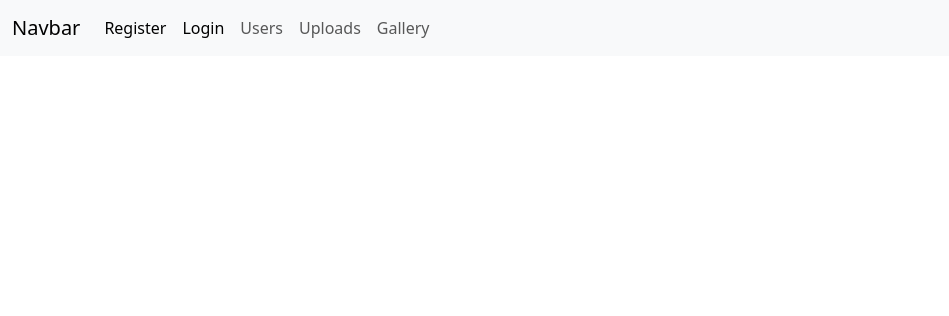
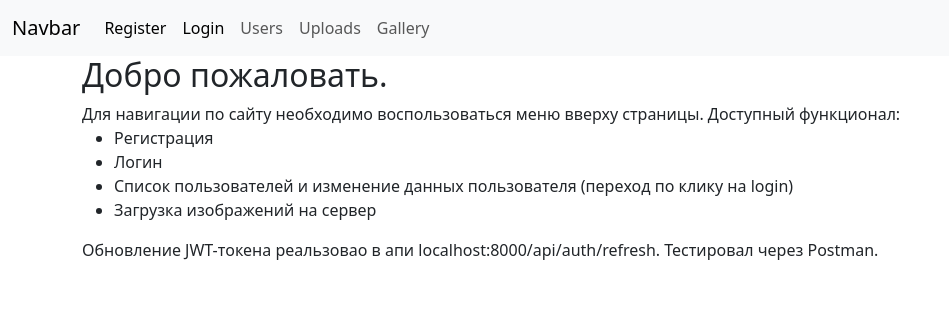
Before and after one commit to dshastin/SberShuttleExam, a FastAPI app: page /pages/ in a window 1280 px wide. Shown: the top 316 px of the page, without its empty margins (0-949 px from the left). Run offline with FastAPI, Linux system fonts and the light colour scheme.

Commit message:
repair docs

```diff
--- a/ui/src/api/v1/auth/__init__.py
+++ b/ui/src/api/v1/auth/__init__.py
@@ -1,6 +1,5 @@
 from fastapi import APIRouter
 
-# from api.v1.auth.change import change_router
 from api.v1.auth.login import login_router
 from api.v1.auth.refresh_token import refresh_token_router
 from api.v1.auth.register import register_router
@@ -9,5 +8,4 @@ auth_router = APIRouter(prefix="/auth")
 
 auth_router.include_router(register_router)
 auth_router.include_router(login_router)
-# auth_router.include_router(change_router)
 auth_router.include_router(refresh_token_router)
--- a/ui/src/main.py
+++ b/ui/src/main.py
@@ -36,8 +36,3 @@ app.include_router(auth_router, prefix='/api')
 app.include_router(uploads_router, prefix='/api')
 app.include_router(pages_router, prefix='/pages')
 app.include_router(users_router, prefix='/api')
-
-
-@app.get('/demo/{path:path}')
-async def html_landing() -> HTMLResponse:
-    return HTMLResponse(prebuilt_html(title='FastUI Demo'))
--- a/ui/src/templates/base.html
+++ b/ui/src/templates/base.html
@@ -4,14 +4,30 @@
     <meta charset="utf-8">
     <meta name="viewport" content="width=device-width, initial-scale=1">
     <title>Bootstrap demo</title>
-    <link href="https://cdn.jsdelivr.net/npm/bootstrap@5.3.3/dist/css/bootstrap.min.css" rel="stylesheet" integrity="sha384-QWTKZyjpPEjISv5WaRU9OFeRpok6YctnYmDr5pNlyT2bRjXh0JMhjY6hW+ALEwIH" crossorigin="anonymous">
+    <link href="https://cdn.jsdelivr.net/npm/bootstrap@5.3.3/dist/css/bootstrap.min.css" rel="stylesheet"
+          integrity="sha384-QWTKZyjpPEjISv5WaRU9OFeRpok6YctnYmDr5pNlyT2bRjXh0JMhjY6hW+ALEwIH" crossorigin="anonymous">
 </head>
 <body>
 {% include "navbar.html" %}
 <div class="container">
     {% block content %}
+    <h2>Добро пожаловать.</h2>
+    <div>
+        Для навигации по сайту необходимо воспользоваться меню вверху страницы.
+        Доступный функционал:
+        <ul>
+            <li>Регистрация</li>
+            <li>Логин</li>
+            <li>Список пользователей и изменение данных пользователя (переход по клику на login)</li>
+            <li>Загрузка изображений на сервер</li>
+        </ul>
+        Обновление JWT-токена реальзовао в апи localhost:8000/api/auth/refresh. Тестировал через Postman.
+
+    </div>
     {% endblock %}
 </div>
-    <script src="https://cdn.jsdelivr.net/npm/bootstrap@5.3.3/dist/js/bootstrap.bundle.min.js" integrity="sha384-YvpcrYf0tY3lHB60NNkmXc5s9fDVZLESaAA55NDzOxhy9GkcIdslK1eN7N6jIeHz" crossorigin="anonymous"></script>
+<script src="https://cdn.jsdelivr.net/npm/bootstrap@5.3.3/dist/js/bootstrap.bundle.min.js"
+        integrity="sha384-YvpcrYf0tY3lHB60NNkmXc5s9fDVZLESaAA55NDzOxhy9GkcIdslK1eN7N6jIeHz"
+        crossorigin="anonymous"></script>
 </body>
 </html>
--- a/ui/src/templates/navbar.html
+++ b/ui/src/templates/navbar.html
@@ -1,10 +1,7 @@
 {% block nav %}
 <nav class="navbar navbar-expand-lg bg-body-tertiary">
   <div class="container-fluid">
-    <a class="navbar-brand" href="#">Navbar</a>
-<!--    <button class="navbar-toggler" type="button" data-bs-toggle="collapse" data-bs-target="#navbarNav" aria-controls="navbarNav" aria-expanded="false" aria-label="Toggle navigation">-->
-<!--      <span class="navbar-toggler-icon"></span>-->
-<!--    </button>-->
+    <a class="navbar-brand" href="/pages">Navbar</a>
     <div class="collapse navbar-collapse" id="navbarNav">
       <ul class="navbar-nav">
         <li class="nav-item">
```
Also changed, not shown: ui/src/api/v1/uploads/uploads.py (+5 -4 lines), README.md (added), 1 other file. Lines whose indentation alone changed are shown as unchanged.
